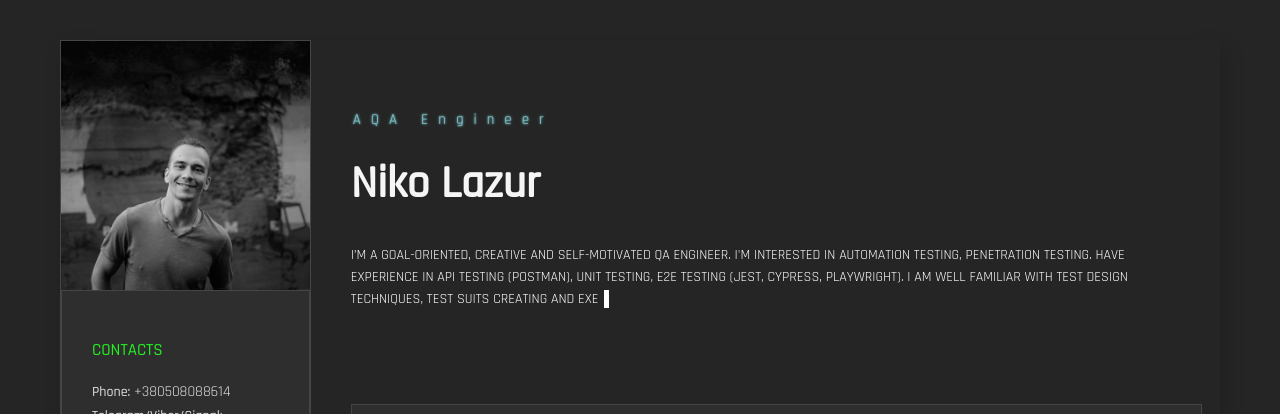
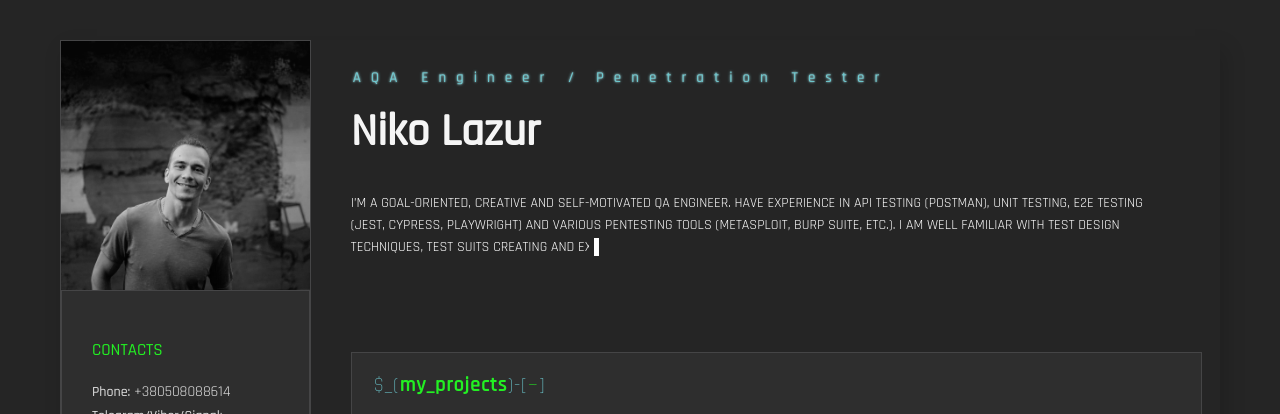
Before and after one commit to LazurNiko/QA-engineer-cv, a plain HTML site: page index.html in a window 1280 px wide. Shown: the top 414 px of the page. Drawn offline with Linux system fonts and the light colour scheme.

Commit message:
add pentesting

```diff
--- a/index.html
+++ b/index.html
@@ -110,18 +110,18 @@
       </aside>
 
       <div class="about">
+          <div class="profession_wrapper">
+            <span class="profession">AQA Engineer / </span>
+            <span class="pen" style="animation-duration: 2s;">Penetration Tester</span>
+          </div>
 
-          <h2 class="profession">
-            AQA Engineer
-          </h2>
           <h1 class="name">
             Niko Lazur
           </h1>
           <span class="info type" style="--n:599">
-            I’m a goal-oriented, creative and self-motivated QA engineer. I'm interested in automation testing, Penetration Testing. Have experience in API testing (Postman), Unit testing, e2e testing
-            (Jest, Cypress, Playwright). I am well familiar with Test design techniques, test suits creating and executing.
-            Also have strong knowledge of HTML, SASS, JS, cross-browser and adaptive markup skills. Working with basic
-            pentesting tools. Eager to improve my skills, always try to learn new technologies and stay up-to-date with Quality
+            I’m a goal-oriented, creative and self-motivated QA engineer. Have experience in API testing (Postman), Unit testing, e2e testing
+            (Jest, Cypress, Playwright) and various pentesting tools (Metasploit, Burp Suite, etc.). I am well familiar with Test design techniques, test suits creating and executing.
+            Also have strong knowledge of HTML, SASS, JS, cross-browser and adaptive markup skills. Eager to improve my skills, always try to learn new technologies and stay up-to-date with Quality
             Assurance trends. I also learn quickly and easily communicate with people.
           </span>
 
--- a/style.css
+++ b/style.css
@@ -271,9 +271,13 @@ ol {
   background-color: #295218;;
 }
 
+.profession_wrapper {
+  padding: 30px 0 0 0;
+}
+
 .profession {
   font-size: 15px;
-  font-weight: 400;
+  font-weight: 500;
   line-height: 15px;
   letter-spacing: 10px;
   padding-top: 60px;
@@ -281,6 +285,17 @@ ol {
 
   position: relative;
   animation: mymoveP 2s forwards, flicker 7s infinite, glow 2s infinite;
+}
+
+.pen {
+  font-size: 15px;
+  font-weight: 500;
+  line-height: 15px;
+  letter-spacing: 10px;
+  padding-top: 60px;
+  color: #6CCAD1;
+  animation: flicker 3s infinite, glow 2s infinite;
+  animation-delay: 4s;
 }
 
 @keyframes glow {
```
